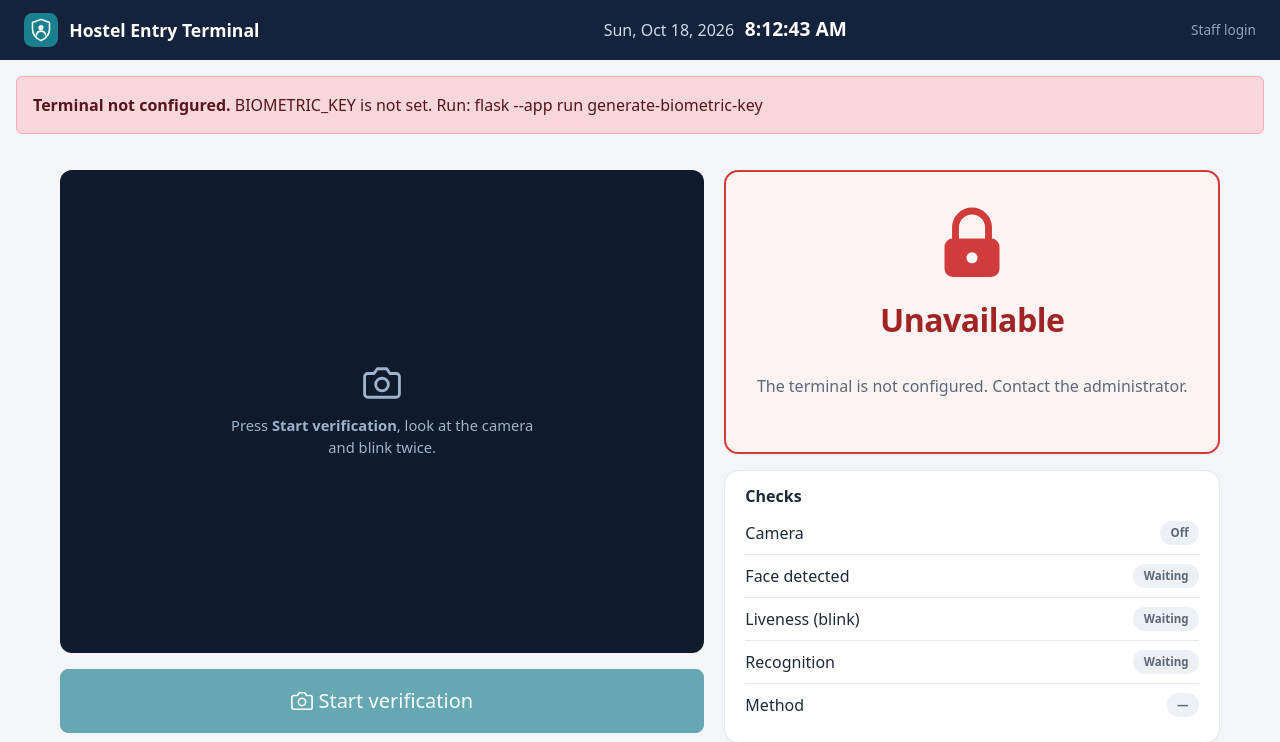
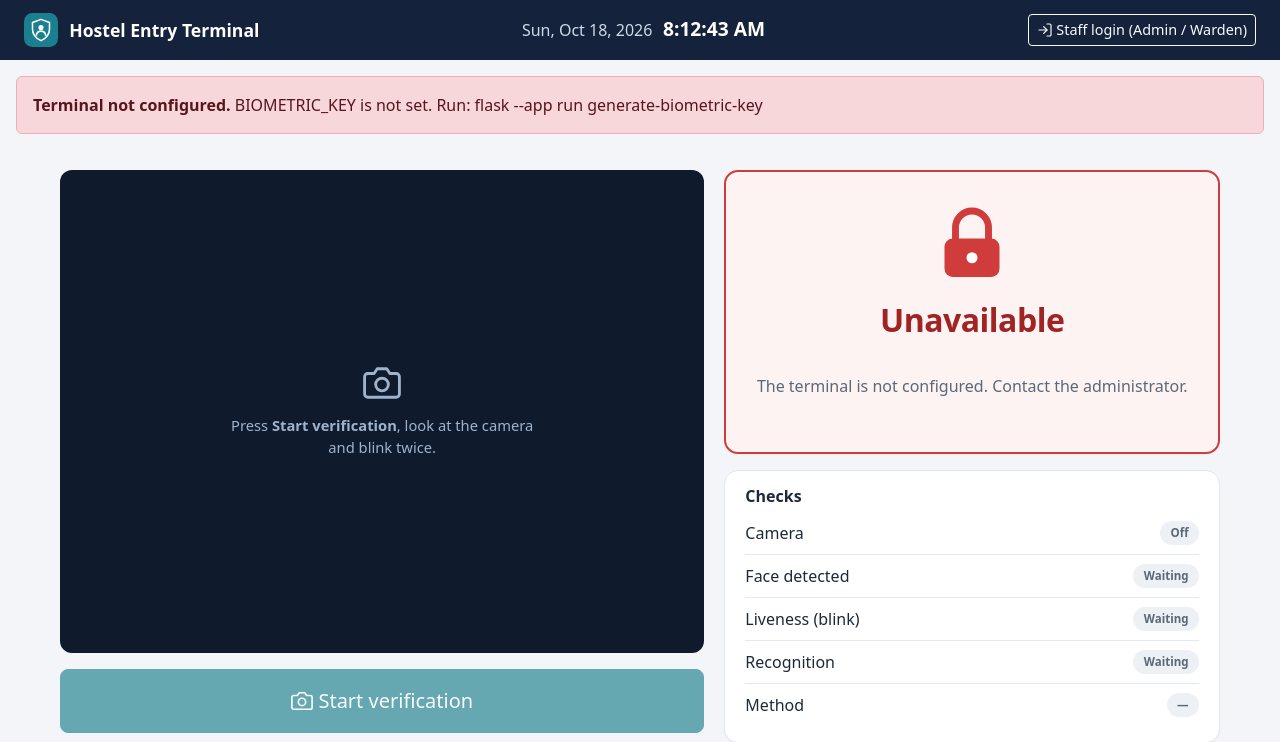
Before and after one commit to fatimanisar429-oss/AI_Based_facial_recognition_system, a Flask app: page /terminal/ in a window 1280 px wide. Shown: the top 742 px of the page. Run offline with Flask 3, Linux system fonts and the light colour scheme; parts of the project's set-up code (start-up, migrations or seed data) failed here and were passed over; some libraries are stand-ins or nearby versions.

Commit message:
Open the entry terminal first on the gate computer, with a clear Staff login button
Co-Authored-By: Claude Sonnet 5.5 <noreply@anthropic.com>

```diff
--- a/app/__init__.py
+++ b/app/__init__.py
@@ -1,5 +1,5 @@
 """Application factory: builds and configures the Flask app."""
-from flask import Flask, g, jsonify, redirect, url_for
+from flask import Flask, g, jsonify, redirect, request, url_for
 
 from . import cli, db, navigation, security
 from .services import emailer, scheduler
@@ -60,6 +60,9 @@ def create_app(test_config=None):
     def home():
         if g.user:
             return redirect(security.dashboard_url(g.user["role"]))
+        # The first page is the entry terminal, but only on the gate computer (the terminal refuses every other machine).
+        if request.remote_addr in app.config["TERMINAL_ADDRESSES"]:
+            return redirect(url_for("terminal.index"))
         return redirect(url_for("auth.login"))
 
     scheduler.init_scheduler(app)          # weekly report + email queue (not in tests, once per process)
--- a/app/static/css/app.css
+++ b/app/static/css/app.css
@@ -233,8 +233,7 @@ body { background: var(--bg); color: var(--ink); }
 .kiosk-brand { display: flex; align-items: center; gap: .7rem; font-weight: 600; font-size: 1.1rem; }
 .kiosk-clock { color: #cfd8e6; }
 .kiosk-clock strong { color: #fff; font-size: 1.2rem; margin-left: .4rem; }
-.kiosk-staff { color: #8fa3bf; font-size: .85rem; text-decoration: none; }
-.kiosk-staff:hover { color: #fff; }
+.kiosk-staff { font-size: .9rem; white-space: nowrap; }
 .kiosk-main { flex: 1; display: grid; grid-template-columns: 1fr; gap: 1.25rem; padding: 1.25rem; max-width: 1200px; width: 100%; margin: 0 auto; }
 @media (min-width: 992px) { .kiosk-main { grid-template-columns: 1.3fr 1fr; align-items: start; } }
 .kiosk-start { width: 100%; margin-top: 1rem; padding: 1rem; font-size: 1.25rem; }
--- a/app/templates/terminal/index.html
+++ b/app/templates/terminal/index.html
@@ -11,7 +11,7 @@
   <header class="kiosk-bar">
     <div class="kiosk-brand">{{ logo(34) }}<span>Hostel Entry Terminal</span></div>
     <div class="kiosk-clock" aria-live="off"><span id="clock-date"></span> <strong id="clock-time"></strong></div>
-    <a class="kiosk-staff" href="{{ url_for('auth.login') }}">Staff login</a>
+    <a class="btn btn-outline-light btn-sm kiosk-staff" href="{{ url_for('auth.login') }}">{{ icon('log-in', 16) }} Staff login (Admin / Warden)</a>
   </header>
 
   {% if key_problem %}
```
Also changed, not shown: tests/test_setup.py (+10 -2 lines).
